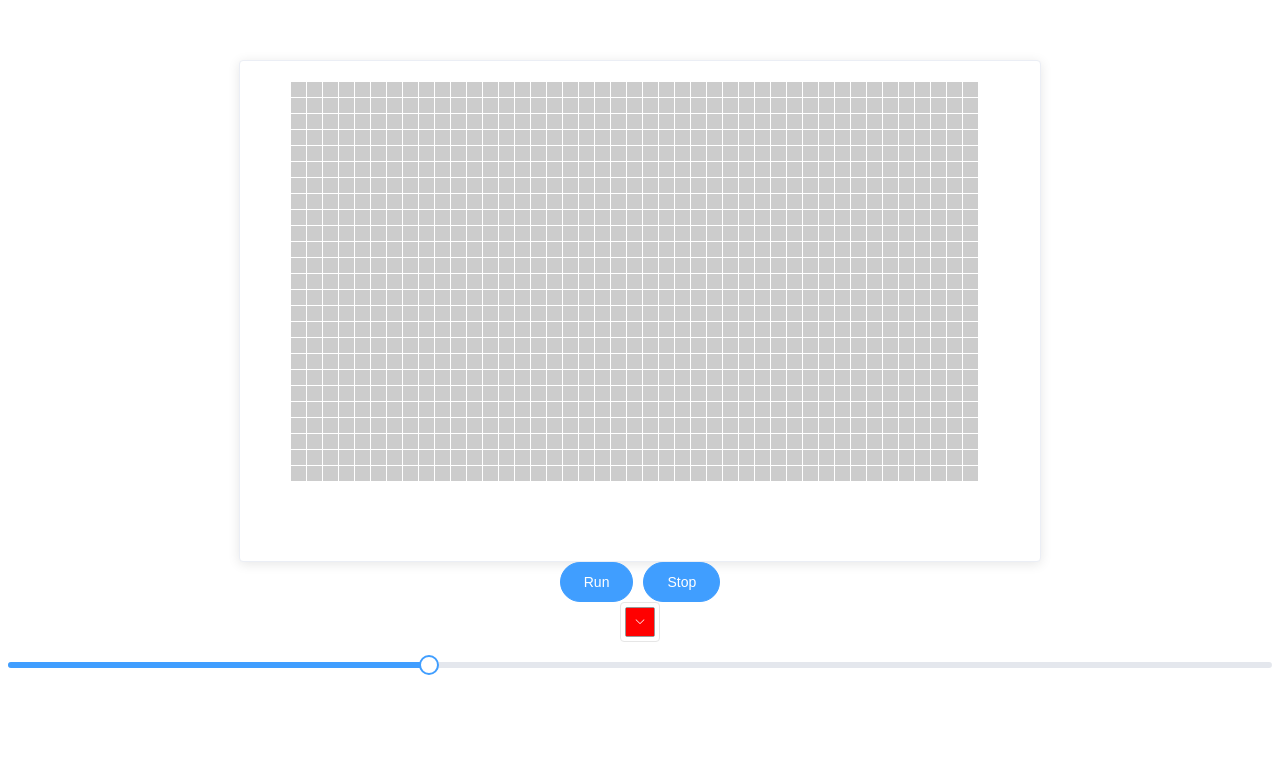
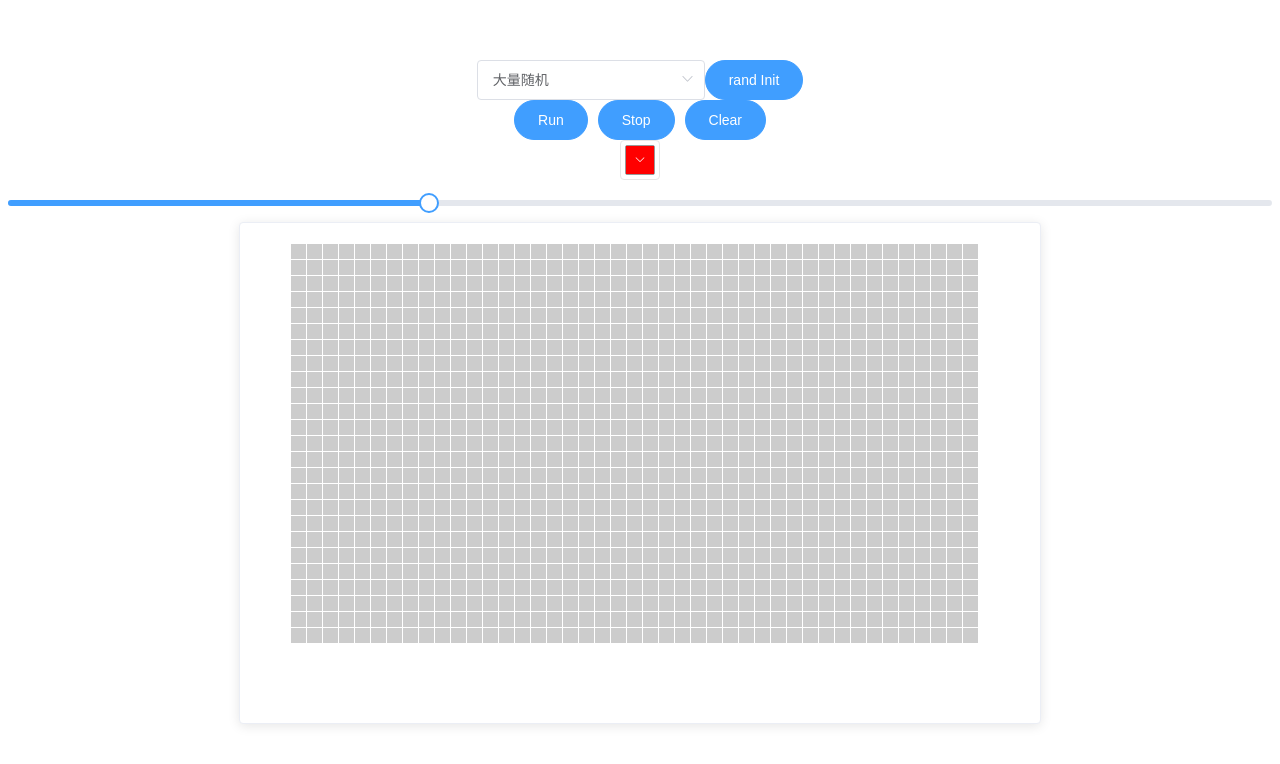
Before and after one commit to HanwGeek/cell-auto, a Vue app: page / in a window 1280 px wide. Shown: the top 764 px of the page. Built offline with nearby package versions, Linux system fonts and the light colour scheme.

Commit message:
Add rand init & clear

```diff
--- a/src/components/cell-auto.vue
+++ b/src/components/cell-auto.vue
@@ -1,5 +1,37 @@
 <template>
   <div id="cell-auto">
+    <el-row>
+      <el-col>
+      <el-select v-model="randVal" placeholder="请选择随机类型">
+        <el-option
+          v-for="item in options"
+          :key="item.value"
+          :label="item.label"
+          :value="item.value">
+        </el-option>
+      </el-select>
+      <el-button type="primary" @click="randInit" round>
+        rand Init
+      </el-button>
+      </el-col>
+      <el-col>
+      <el-button type="primary" @click="run" round>
+        Run
+      </el-button>
+      <el-button type="primary" @click="stop" round>
+        Stop
+      </el-button>
+      <el-button type="primary" @click="clear" round>
+        Clear
+      </el-button>
+      </el-col>
+      <el-col>
+      <el-color-picker v-model="lifeColor" show-alpha></el-color-picker>
+      </el-col>
+      <el-col>
+      <el-slider v-model="speed" max="3000" step="100"></el-slider>
+      </el-col>
+    </el-row>
     <el-row>
       <el-card style="width: 800px;height: 500px">
         <canvas
@@ -9,28 +41,6 @@
           @mousedown="changeCellState">
         </canvas>
       </el-card>
-    </el-row>
-    <el-row>
-      <el-col>
-      <el-button
-      type="primary"
-      @click="run"
-      round>
-        Run
-      </el-button>
-      <el-button
-      type="primary"
-      @click="stop"
-      round>
-        Stop
-      </el-button>
-      </el-col>
-      <el-col>
-      <el-color-picker v-model="lifeColor" show-alpha></el-color-picker>
-      </el-col>
-      <el-col>
-      <el-slider v-model="speed" max="3000" step="100"></el-slider>
-      </el-col>
     </el-row>
   </div>
 </template>
@@ -43,6 +53,7 @@ export default {
       cvs: null,
       cxt: null,
       cells: null,
+      randVal: 0.3,
       lifeColor: "red",
       emptyColor: "#CCC",
       cellSize: 16,
@@ -54,6 +65,16 @@ export default {
       cellColIndex: null,
       running: false,
       speed: 1000,
+      options: [{
+        value: 0.3,
+        label: "大量随机"
+      }, {
+        value: 0.6,
+        label: "中等随机"
+      }, {
+        value: 0.9,
+        label: "少量随机"
+      }]
     }
   },
   watch: {
@@ -181,6 +202,27 @@ export default {
           this.nextCellData[rowIndex][colIndex] = 0;
         }
     },
+    randInit() {
+      for (var rowIndex = 0; rowIndex < this.rowCount; rowIndex++) {
+        for (var colIndex = 0; colIndex < this.colCount; colIndex++) {
+          if (Math.random() > this.randVal) {
+            console.log("GG");
+            this.currCellData[rowIndex][colIndex]  = 1;
+          } else {
+            this.currCellData[rowIndex][colIndex] = 0;
+          }
+        }
+      }
+      this.drawGrid();
+    },
+    clear() {
+      for (var rowIndex = 0; rowIndex < this.rowCount; rowIndex++) {
+        for (var colIndex = 0; colIndex < this.colCount; colIndex++) {
+          this.currCellData[rowIndex][colIndex] = 0;
+        }
+      }
+      this.drawGrid();
+    },
     run() {
       this.running = true;
       this.timer();
```
